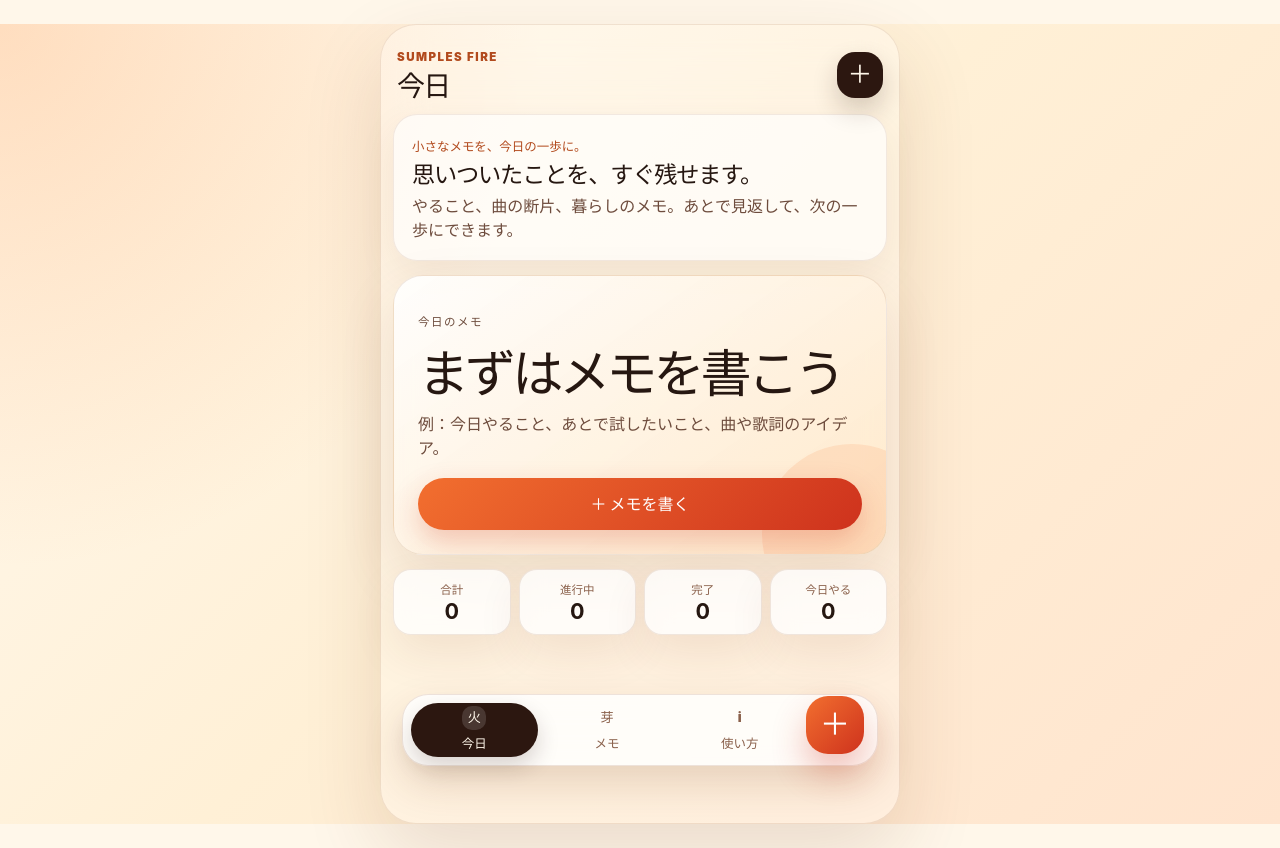
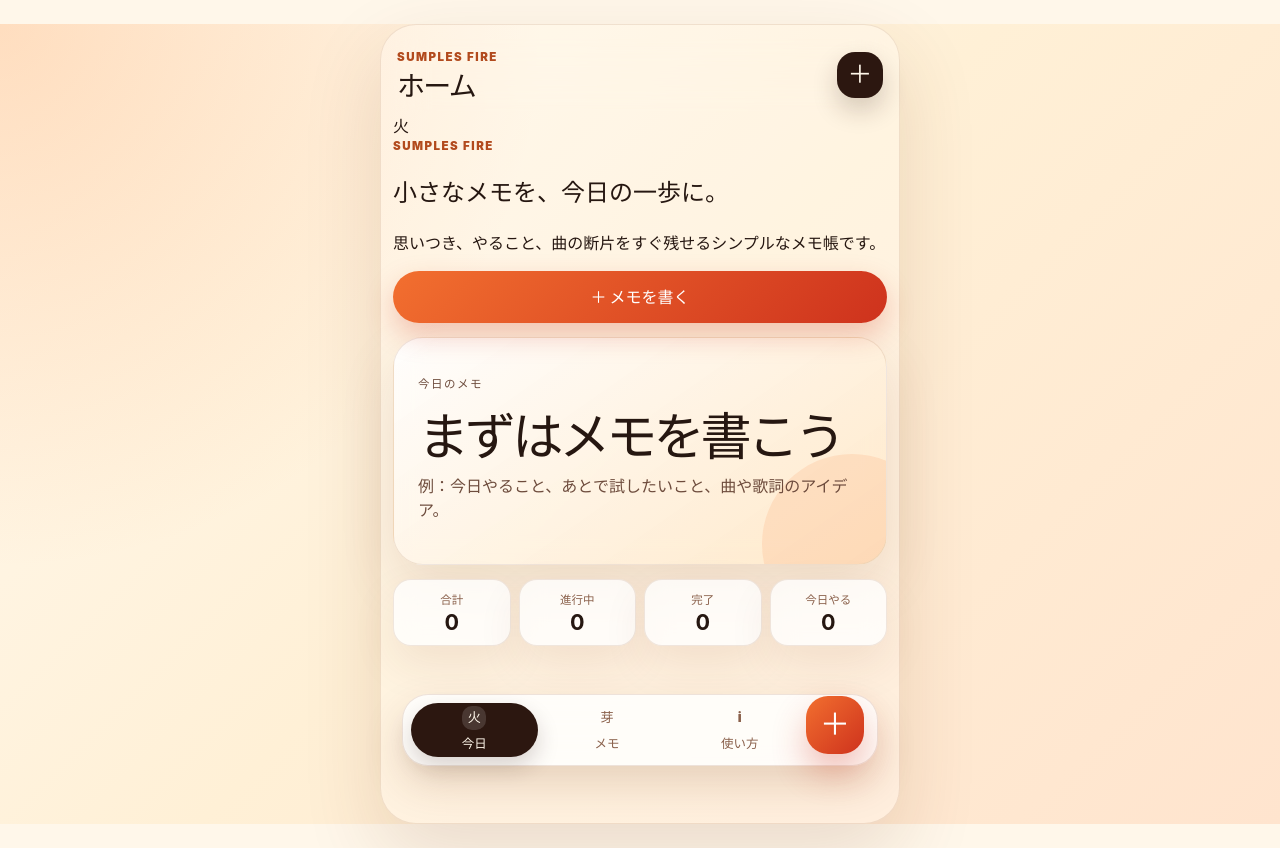
Before and after one commit to sunpotflower4460-cpu/sumples-fire, a React (Vite) app: page / in a window 1280 px wide. Built offline with nearby package versions, Linux system fonts and the light colour scheme.

Commit message:
feat: add premium launch title hero

```diff
--- a/src/App.tsx
+++ b/src/App.tsx
@@ -54,7 +54,7 @@ export default function App() {
       <header className="app-topbar">
         <div>
           <p className="app-kicker">Sumples Fire</p>
-          <h1>{tabs.find((tab) => tab.id === activeTab)?.label}</h1>
+          <h1>{activeTab === 'today' ? 'ホーム' : tabs.find((tab) => tab.id === activeTab)?.label}</h1>
         </div>
         <button className="topbar-add" type="button" onClick={openRecord} aria-label="メモを書く">＋</button>
       </header>
@@ -64,17 +64,18 @@ export default function App() {
       <section className="app-screen" aria-live="polite">
         {activeTab === 'today' ? (
           <div className="screen-stack">
-            <section className="welcome-card">
-              <span>小さなメモを、今日の一歩に。</span>
-              <h2>思いついたことを、すぐ残せます。</h2>
-              <p>やること、曲の断片、暮らしのメモ。あとで見返して、次の一歩にできます。</p>
+            <section className="brand-hero" aria-label="Sumples Fire の概要">
+              <div className="brand-mark" aria-hidden="true">火</div>
+              <p className="app-kicker">Sumples Fire</p>
+              <h2>小さなメモを、今日の一歩に。</h2>
+              <p>思いつき、やること、曲の断片をすぐ残せるシンプルなメモ帳です。</p>
+              <button className="primary-button" type="button" onClick={openRecord}>＋ メモを書く</button>
             </section>
 
             <section className="today-hero">
               <p className="eyebrow">今日のメモ</p>
               <h2>{focusSeed?.title ?? 'まずはメモを書こう'}</h2>
               <p>{focusSeed?.nextAction || '例：今日やること、あとで試したいこと、曲や歌詞のアイデア。'}</p>
-              <button className="primary-button" type="button" onClick={openRecord}>＋ メモを書く</button>
             </section>
 
             {focusSeed ? (
@@ -146,7 +147,7 @@ export default function App() {
               </article>
               <article>
                 <span>保存について</span>
-                <p>メモはこの端末のブラウザ内に保存されます。アカウント登録は不要です。</p>
+                <p>メモはこの端末のブラウザ内に保存され、閉じて開き直しても残ります。アカウント登録は不要です。</p>
               </article>
             </div>
           </section>
```
